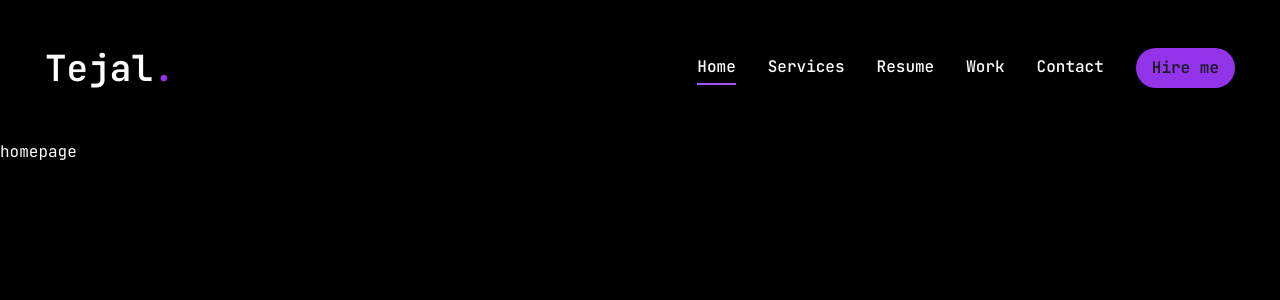
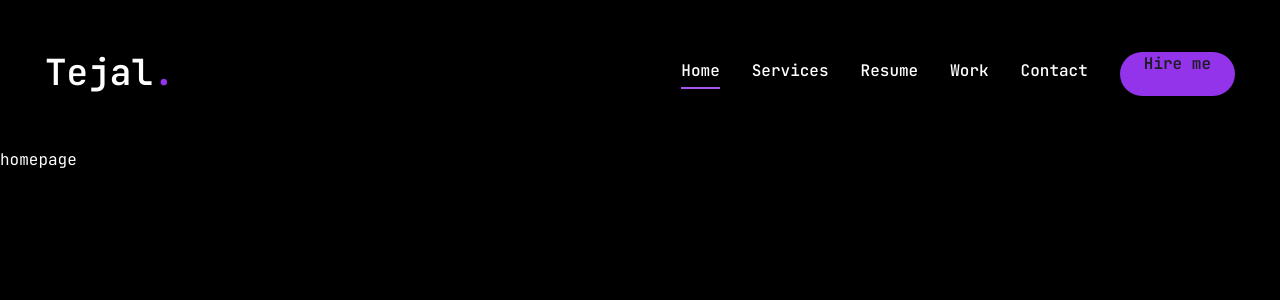
Before and after one commit to TejalAGunjal/Tejal-Portfolio, a Next.js app: page / in a window 1280 px wide. Shown: the top 300 px of the page. Built offline with nearby package versions, Linux system fonts and the light colour scheme.

Commit message:
button component updated

```diff
--- a/components/ui/button.jsx
+++ b/components/ui/button.jsx
@@ -10,12 +10,14 @@
     variants: {
       variant: {
         default: "bg-purple-600 text-primary hover:bg-purple-600-hover ",
+        primary: "bg-primary text-white",
+        outline:
+          "border border-accent bg-transparent text-accent hover:bg-accent hover:text-primary",
       },
       size: {
-        default: "h-10 px-4 py-2",
-        sm: "h-9 rounded-md px-3",
-        lg: "h-11 rounded-md px-8",
-        icon: "h-10 w-10",
+        default: "h-[44px] px-6",
+        md: "h-[48px] px-6",
+        lg: "h-[56px] px-8 text-sm uppercase tracking-[2px]",
       },
     },
     defaultVariants: {
```
